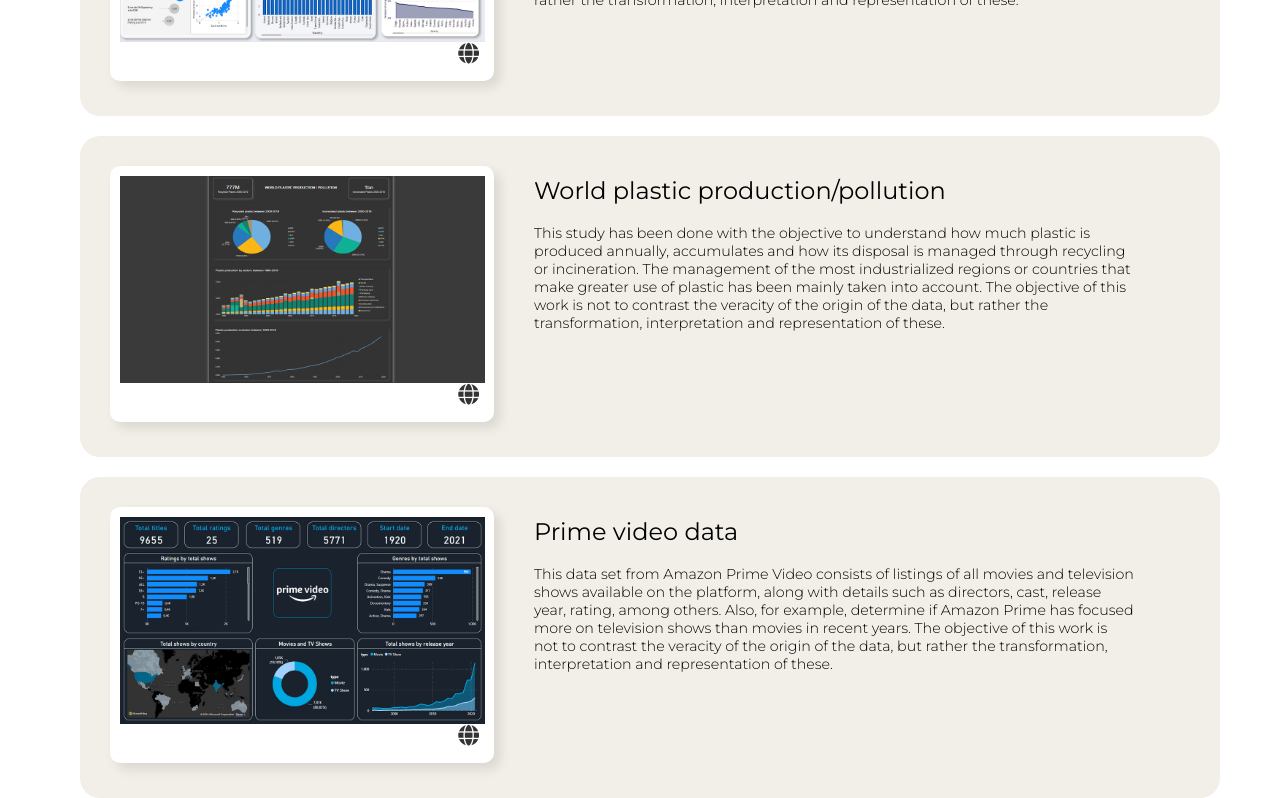
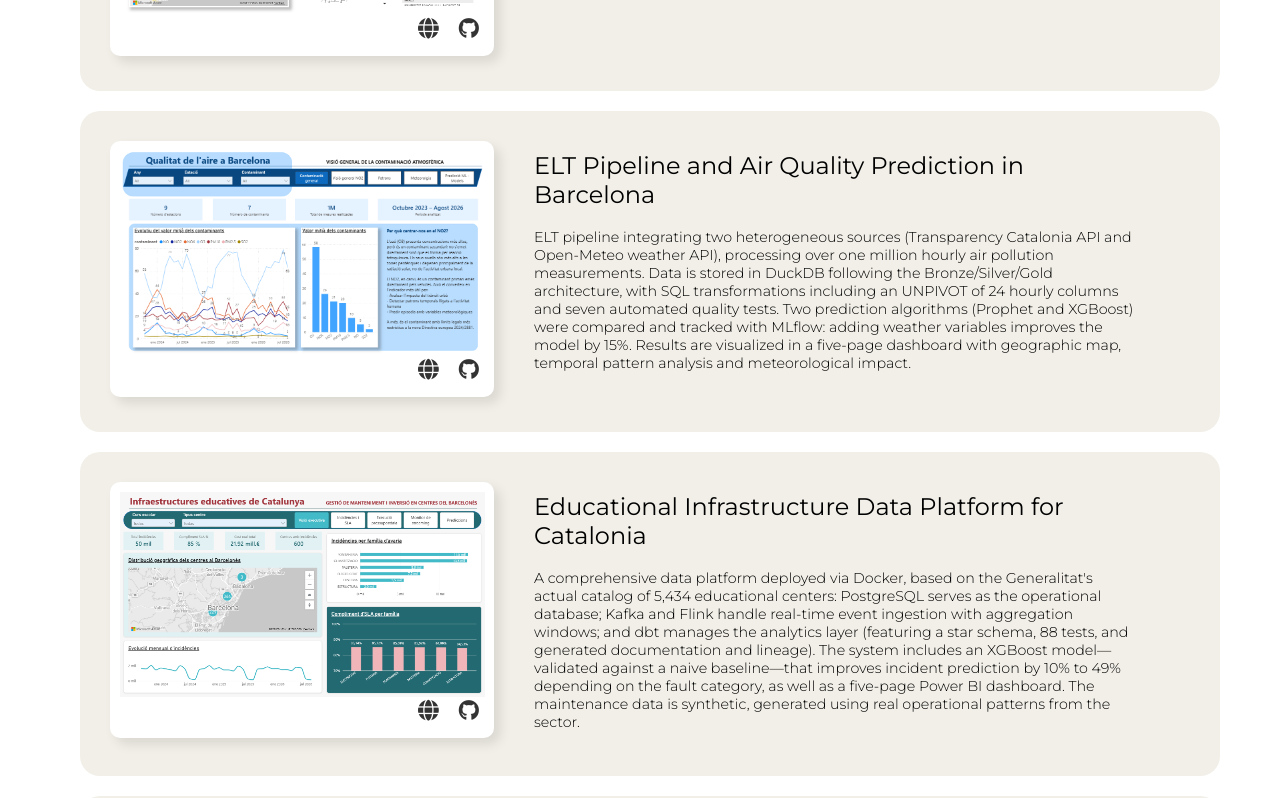
Before and after one commit to KarimGP/Portfolio, a React (Create React App) app: page / in a window 1280 px wide. Shown: the part 2500-3298 px from the top of the page. Built offline with nearby package versions, Linux system fonts and the light colour scheme.

Commit message:
Afegit projecte 3: Infraestructures educatives de Catalunya

```diff
--- a/src/App.js
+++ b/src/App.js
@@ -13,6 +13,7 @@ import hierclustImage from './img/hierclust.png';
 import normiaImage from './img/normia.png';
 import bibliotequesImage from './img/dashboard_biblioteques_etl.png';
 import qualitatAireImage from './img/qualitataire.png';
+import infraeduImage from './img/dashboard_infra_educat.png';
 
 function App() {
   const [language, setLanguage] = useState('en');
@@ -21,12 +22,14 @@ function App() {
   const handleSmoothScroll = (e, id) => {
     e.preventDefault();
     const section = document.querySelector(id);
+    if (section) {
       section.scrollIntoView({ behavior: 'smooth' });
+    }
   };
 
   const changeLanguage = (language) => {
-    i18n.changeLanguage(language); // Change the language
-    setLanguage(language); // Actualizar el estado de language
+    i18n.changeLanguage(language);
+    setLanguage(language);
   };
 
   const handleEmailClick = () => {
@@ -50,26 +53,28 @@ function App() {
         <a href="#!" onClick={() => changeLanguage('es')} className={language === 'es' ? 'active' : ''}>ES</a>
       </div>
 
-      {/* Secciones envueltas en el borde negro */}
       <div className="black-border"></div>
+
       <div id="home" className="section">
         <h1>{t('home.title')}</h1>
         <h2>{t('home.subtitle')}</h2>
         <h3>{t('home.description')}</h3>
       </div>
+
       <div id="projects" className="section">
         <h1>{t('projects.title')}</h1>
         <h2>{t('projects.subtitle')}</h2>
+
         <div className="project-container">
           <div className="project-wrapper">
             <div className="project-card">
               <img src={fpImage} alt="Project 1" className="project-image" />
               <div className="project-links">
                 <a href="https://p01-findpoint.onrender.com" target="_blank" rel="noopener noreferrer" className="project-link">
-                <i className="fas fa-globe"></i>  {/* Icon */}
+                  <i className="fas fa-globe"></i>
                 </a>
                 <a href="https://github.com/KarimGP/P01-FindPoint" target="_blank" rel="noopener noreferrer" className="project-link">
-                <i className="fab fa-github"></i>  {/* GitHub Icon */}
+                  <i className="fab fa-github"></i>
                 </a>
               </div>
             </div>
@@ -79,13 +84,14 @@ function App() {
             <p>{t('projects.findPointDescription')}</p>
           </div>
         </div>
+
         <div className="project-container">
           <div className="project-wrapper">
             <div className="project-card">
               <img src={normiaImage} alt="Project 1" className="project-image" />
               <div className="project-links">
                 <a href="https://normia.vercel.app/" target="_blank" rel="noopener noreferrer" className="project-link">
-                  <i className="fas fa-globe"></i>  {/* Ícono del globo terráqueo */}
+                  <i className="fas fa-globe"></i>
                 </a>
                 <a href="https://github.com/KarimGP/Normia" target="_blank" rel="noopener noreferrer" className="project-link">
                   <i className="fab fa-github"></i>
@@ -98,17 +104,12 @@ function App() {
             <p>{t('projects.normasDescription')}</p>
           </div>
         </div>
+
         <div className="project-container">
           <div className="project-wrapper">
             <div className="project-card">
               <img src={bpfImage} alt="Project 1" className="project-image" />
               <div className="project-links">
-                <a href="https://github.com/KarimGP" target="_blank" rel="noopener noreferrer" className="project-link">
-                  {/*<i className="fas fa-globe"></i>
-                </a>
-                <a href="https://github.com/KarimGP" target="_blank" rel="noopener noreferrer" className="project-link">
-                  <i className="fab fa-github"></i>*/}
-                </a>
               </div>
             </div>
           </div>
@@ -118,16 +119,23 @@ function App() {
           </div>
         </div>
       </div>
+
       <div id="data" className="section">
         <h1>{t('data.title')}</h1>
         <h2>{t('data.subtitle')}</h2>
+
+        {/* PROJECTES ANTICS OCULTS TEMPORALMENT
+            (World Happiness, World Plastic, Prime Video)
+            Per tornar-los a mostrar, canvia false per true */}
+        {false && (
+          <>
             <div className="data-container">
               <div className="project-wrapper">
                 <div className="project-card">
                   <img src={whapImage} alt="Project 1" className="project-image" />
                   <div className="project-links">
                     <a href="https://app.powerbi.com/view?r=eyJrIjoiNmFiMTE5ODYtMmEzMi00MmIyLWExNTUtZTU3ZDdhNzAwMjQ1IiwidCI6IjE2MDMzYWMxLTJiNWMtNDMzMC1hYjM1LTM3YTY5OGIyZmQ0MSIsImMiOjl9" target="_blank" rel="noopener noreferrer" className="project-link">
-                  <i className="fas fa-globe"></i>  {/* Ícono del globo terráqueo */}
+                      <i className="fas fa-globe"></i>
                     </a>
                   </div>
                 </div>
@@ -137,13 +145,14 @@ function App() {
                 <p>{t('projects.worldHappinessDescription')}</p>
               </div>
             </div>
+
             <div className="data-container">
               <div className="project-wrapper">
                 <div className="project-card">
                   <img src={wplasticImage} alt="Project 1" className="project-image" />
                   <div className="project-links">
                     <a href="https://app.powerbi.com/view?r=eyJrIjoiOWMyZjM5OTctNzAxNi00ZmZjLWJhY2ItYTY1YjFlODRmZGIzIiwidCI6IjE2MDMzYWMxLTJiNWMtNDMzMC1hYjM1LTM3YTY5OGIyZmQ0MSIsImMiOjl9" target="_blank" rel="noopener noreferrer" className="project-link">
-                  <i className="fas fa-globe"></i>  {/* Ícono del globo terráqueo */}
+                      <i className="fas fa-globe"></i>
                     </a>
                   </div>
                 </div>
@@ -153,13 +162,14 @@ function App() {
                 <p>{t('projects.worldPlasticDescription')}</p>
               </div>
             </div>
+
             <div className="data-container">
               <div className="project-wrapper">
                 <div className="project-card">
                   <img src={primeImage} alt="Project 1" className="project-image" />
                   <div className="project-links">
                     <a href="https://app.powerbi.com/view?r=eyJrIjoiN2FlMjFmYTMtNTUwNC00OGI5LThlMTgtZTRkZmNjZGRmM2VkIiwidCI6IjE2MDMzYWMxLTJiNWMtNDMzMC1hYjM1LTM3YTY5OGIyZmQ0MSIsImMiOjl9" target="_blank" rel="noopener noreferrer" className="project-link">
-                  <i className="fas fa-globe"></i>  {/* Ícono del globo terráqueo */}
+                      <i className="fas fa-globe"></i>
                     </a>
                   </div>
                 </div>
@@ -169,6 +179,9 @@ function App() {
                 <p>{t('projects.primeDescription')}</p>
               </div>
             </div>
+          </>
+        )}
+
         <div className="data-container">
           <div className="project-wrapper">
             <div className="project-card">
@@ -176,6 +189,9 @@ function App() {
               <div className="project-links">
                 <a href="https://app.powerbi.com/view?r=eyJrIjoiOGE0YjFkMTUtY2VhNS00M2M2LWJiYjEtMTE5MjI0YzhhY2NlIiwidCI6IjE2MDMzYWMxLTJiNWMtNDMzMC1hYjM1LTM3YTY5OGIyZmQ0MSIsImMiOjl9" target="_blank" rel="noopener noreferrer" className="project-link">
                   <i className="fas fa-globe"></i>
+                </a>
+                <a href="https://github.com/KarimGP/PR1_Biblioteques_cat_etl" target="_blank" rel="noopener noreferrer" className="project-link">
+                  <i className="fab fa-github"></i>
                 </a>
               </div>
             </div>
@@ -185,6 +201,7 @@ function App() {
             <p>{t('projects.bibliotequesEtlDescription')}</p>
           </div>
         </div>
+
         <div className="data-container">
           <div className="project-wrapper">
             <div className="project-card">
@@ -192,6 +209,9 @@ function App() {
               <div className="project-links">
                 <a href="https://app.powerbi.com/view?r=eyJrIjoiYjE4MmVkZTEtNzM4Yy00OGFiLTg5ZjAtZWNhMTEwY2M4NWExIiwidCI6IjE2MDMzYWMxLTJiNWMtNDMzMC1hYjM1LTM3YTY5OGIyZmQ0MSIsImMiOjl9" target="_blank" rel="noopener noreferrer" className="project-link">
                   <i className="fas fa-globe"></i>
+                </a>
+                <a href="https://github.com/KarimGP/PR2_Qualitat_aire_bcn" target="_blank" rel="noopener noreferrer" className="project-link">
+                  <i className="fab fa-github"></i>
                 </a>
               </div>
             </div>
@@ -201,13 +221,34 @@ function App() {
             <p>{t('projects.qualitatAireDescription')}</p>
           </div>
         </div>
+
+        <div className="data-container">
+          <div className="project-wrapper">
+            <div className="project-card">
+              <img src={infraeduImage} alt="Project 1" className="project-image" />
+              <div className="project-links">
+                <a href="https://app.powerbi.com/view?r=eyJrIjoiYzI1OThmNzgtNmU4Ni00MDhiLThhNTYtOTEwZjYxNDkwMmNjIiwidCI6IjE2MDMzYWMxLTJiNWMtNDMzMC1hYjM1LTM3YTY5OGIyZmQ0MSIsImMiOjl9" target="_blank" rel="noopener noreferrer" className="project-link">
+                  <i className="fas fa-globe"></i>
+                </a>
+                <a href="https://github.com/KarimGP/PR3_Infraestructures_edu_cat" target="_blank" rel="noopener noreferrer" className="project-link">
+                  <i className="fab fa-github"></i>
+                </a>
+              </div>
+            </div>
+          </div>
+          <div className="project-description">
+            <h2>{t('projects.infraeduTitle')}</h2>
+            <p>{t('projects.infraeduDescription')}</p>
+          </div>
+        </div>
+
         <div className="data-container">
           <div className="project-wrapper">
             <div className="project-card">
               <img src={polyregImage} alt="Project 1" className="project-image" />
               <div className="project-links">
                 <a href={`${process.env.PUBLIC_URL}/resources/polynomial_regression.html`} target="_blank" rel="noopener noreferrer" className="project-link">
-                  <i className="fas fa-globe"></i>  {/* Ícono del globo terráqueo */}
+                  <i className="fas fa-globe"></i>
                 </a>
               </div>
             </div>
@@ -217,13 +258,14 @@ function App() {
             <p>{t('projects.polynomialRegressionDescription')}</p>
           </div>
         </div>
+
         <div className="data-container">
           <div className="project-wrapper">
             <div className="project-card">
               <img src={hierclustImage} alt="Project 1" className="project-image" />
               <div className="project-links">
                 <a href={`${process.env.PUBLIC_URL}/resources/hierarchical_clustering.html`} target="_blank" rel="noopener noreferrer" className="project-link">
-                  <i className="fas fa-globe"></i>  {/* Ícono del globo terráqueo */}
+                  <i className="fas fa-globe"></i>
                 </a>
               </div>
             </div>
@@ -234,6 +276,7 @@ function App() {
           </div>
         </div>
       </div>
+
       <div id="contact" className="section">
         <h3>  </h3>
         <p>
--- a/src/locales/ca/translation.json
+++ b/src/locales/ca/translation.json
@@ -26,11 +26,13 @@
       "bibliotequesEtlTitle": "Pipeline ETL Biblioteques de Catalunya",
       "bibliotequesEtlDescription": "Pipeline ETL complet que extreu 898 biblioteques de l'API de Transparència Catalunya, les transforma amb Python i Pandas, i les carrega a DuckDB seguint l'arquitectura Bronze/Silver/Gold. Les dades es visualitzen amb Power BI mitjançant un dashboard interactiu amb mapa geogràfic, KPIs per comarca i municipi, i filtres dinàmics. El pipeline s'executa automàticament mitjançant Windows Task Scheduler. Aquest projecte demostra el cicle complet d'enginyeria de dades: extracció d'una API pública, transformació, neteja i modelatge de dades, i visualització final en BI.",
       "qualitatAireTitle": "Pipeline ELT i predicció de la qualitat de l'aire a Barcelona",
-      "qualitatAireDescription": "Pipeline ELT que integra dues fonts heterogènies (API de Transparència Catalunya i API meteorològica Open-Meteo) i processa més d'un milió de mesures horàries de contaminació atmosfèrica. Les dades s'emmagatzemen a DuckDB seguint l'arquitectura Bronze/Silver/Gold, amb transformacions SQL que inclouen un UNPIVOT de 24 columnes horàries i set tests automàtics de qualitat. S'han comparat dos algoritmes de predicció (Prophet i XGBoost) registrant els experiments amb MLflow: incorporar variables meteorològiques millora el model un 15%. Els resultats es visualitzen en un dashboard de cinc pàgines amb mapa geogràfic, anàlisi de patrons temporals i impacte meteorològic."
+      "qualitatAireDescription": "Pipeline ELT que integra dues fonts heterogènies (API de Transparència Catalunya i API meteorològica Open-Meteo) i processa més d'un milió de mesures horàries de contaminació atmosfèrica. Les dades s'emmagatzemen a DuckDB seguint l'arquitectura Bronze/Silver/Gold, amb transformacions SQL que inclouen un UNPIVOT de 24 columnes horàries i set tests automàtics de qualitat. S'han comparat dos algoritmes de predicció (Prophet i XGBoost) registrant els experiments amb MLflow: incorporar variables meteorològiques millora el model un 15%. Els resultats es visualitzen en un dashboard de cinc pàgines amb mapa geogràfic, anàlisi de patrons temporals i impacte meteorològic.",
+      "infraeduTitle": "Plataforma de dades d'infraestructures educatives de Catalunya",
+      "infraeduDescription": "Plataforma de dades completa desplegada amb Docker sobre el catàleg real de 5.434 centres docents de la Generalitat: PostgreSQL com a base operacional, Kafka i Flink per a la ingesta d'esdeveniments en temps real amb finestres d'agregació, i dbt per a la capa analítica (esquema en estrella, 88 tests, documentació i llinatge generats). Inclou un model XGBoost validat contra una baseline naïf que millora la predicció d'incidències entre un 10% i un 49% segons la família d'avaria, i un dashboard de Power BI de cinc pàgines. Les dades de manteniment són sintètiques, generades amb patrons operatius reals del sector."
     },
     "data": {
       "title": "Dades",
-      "subtitle": "Alguns exemples d'exercicis i petits projectes sobre análisis i ciència de dades que he anat realitzant en diferents cursos."
+      "subtitle": "Alguns exemples de projectes que he anat realitzant per l'aprenentage d'anàlisi de dades i ML."
     },
     "contact": {
       "sendEmail": "Enviar un correu"
--- a/src/locales/en/translation.json
+++ b/src/locales/en/translation.json
@@ -26,11 +26,13 @@
       "bibliotequesEtlTitle": "ETL Pipeline of Catalonia Libraries",
       "bibliotequesEtlDescription": "Complete ETL pipeline that extracts 898 libraries from the Transparency Catalonia API, transforms them with Python and Pandas, and loads them into DuckDB following the Bronze/Silver/Gold architecture. The data is visualized with Power BI through an interactive dashboard with geographic map, KPIs by region and municipality, and dynamic filters. The pipeline runs automatically via Windows Task Scheduler. This project demonstrates the complete data engineering cycle: extraction from a public API, data transformation, cleaning and modeling and final BI visualization.",
       "qualitatAireTitle": "ELT Pipeline and Air Quality Prediction in Barcelona",
-        "qualitatAireDescription": "ELT pipeline integrating two heterogeneous sources (Transparency Catalonia API and Open-Meteo weather API), processing over one million hourly air pollution measurements. Data is stored in DuckDB following the Bronze/Silver/Gold architecture, with SQL transformations including an UNPIVOT of 24 hourly columns and seven automated quality tests. Two prediction algorithms (Prophet and XGBoost) were compared and tracked with MLflow: adding weather variables improves the model by 15%. Results are visualized in a five-page dashboard with geographic map, temporal pattern analysis and meteorological impact."
+      "qualitatAireDescription": "ELT pipeline integrating two heterogeneous sources (Transparency Catalonia API and Open-Meteo weather API), processing over one million hourly air pollution measurements. Data is stored in DuckDB following the Bronze/Silver/Gold architecture, with SQL transformations including an UNPIVOT of 24 hourly columns and seven automated quality tests. Two prediction algorithms (Prophet and XGBoost) were compared and tracked with MLflow: adding weather variables improves the model by 15%. Results are visualized in a five-page dashboard with geographic map, temporal pattern analysis and meteorological impact.",
+      "infraeduTitle": "Educational Infrastructure Data Platform for Catalonia",
+      "infraeduDescription": "A comprehensive data platform deployed via Docker, based on the Generalitat's actual catalog of 5,434 educational centers: PostgreSQL serves as the operational database; Kafka and Flink handle real-time event ingestion with aggregation windows; and dbt manages the analytics layer (featuring a star schema, 88 tests, and generated documentation and lineage). The system includes an XGBoost model—validated against a naive baseline—that improves incident prediction by 10% to 49% depending on the fault category, as well as a five-page Power BI dashboard. The maintenance data is synthetic, generated using real operational patterns from the sector."
     },
     "data": {
       "title": "Data",
-      "subtitle": "Some examples of exercises and little projects about data analytics and data science that I have been doing in different courses."
+      "subtitle": "Some examples of projects I have worked on to learn data analytics and ML."
     },
     "contact": {
       "sendEmail": "Send an email"
--- a/src/locales/es/translation.json
+++ b/src/locales/es/translation.json
@@ -26,11 +26,13 @@
       "bibliotequesEtlTitle": "Pipeline ETL Bibliotecas de Cataluña",
       "bibliotequesEtlDescription": "Pipeline ETL completo que extrae 898 bibliotecas de la API de Transparencia Cataluña, las transforma con Python y Pandas, y las carga en DuckDB siguiendo la arquitectura Bronze/Silver/Gold. Los datos se visualizan con Power BI mediante un dashboard interactivo con mapa geográfico, KPIs por comarca y municipio, y filtros dinámicos. El pipeline se ejecuta automáticamente mediante Windows Task Scheduler. Este proyecto demuestra el ciclo completo de ingeniería de datos: extracción de una API pública, transformación, limpieza y modelado de datos, y visualización final en BI.",
       "qualitatAireTitle": "Pipeline ELT y predicción de la calidad del aire en Barcelona",
-      "qualitatAireDescription": "Pipeline ELT que integra dos fuentes heterogéneas (API de Transparencia Cataluña y API meteorológica Open-Meteo) y procesa más de un millón de mediciones horarias de contaminación atmosférica. Los datos se almacenan en DuckDB siguiendo la arquitectura Bronze/Silver/Gold, con transformaciones SQL que incluyen un UNPIVOT de 24 columnas horarias y siete tests automáticos de calidad. Se han comparado dos algoritmos de predicción (Prophet y XGBoost) registrando los experimentos con MLflow: incorporar variables meteorológicas mejora el modelo un 15%. Los resultados se visualizan en un dashboard de cinco páginas con mapa geográfico, análisis de patrones temporales e impacto meteorológico."
+      "qualitatAireDescription": "Pipeline ELT que integra dos fuentes heterogéneas (API de Transparencia Cataluña y API meteorológica Open-Meteo) y procesa más de un millón de mediciones horarias de contaminación atmosférica. Los datos se almacenan en DuckDB siguiendo la arquitectura Bronze/Silver/Gold, con transformaciones SQL que incluyen un UNPIVOT de 24 columnas horarias y siete tests automáticos de calidad. Se han comparado dos algoritmos de predicción (Prophet y XGBoost) registrando los experimentos con MLflow: incorporar variables meteorológicas mejora el modelo un 15%. Los resultados se visualizan en un dashboard de cinco páginas con mapa geográfico, análisis de patrones temporales e impacto meteorológico.",
+      "infraeduTitle": "Plataforma de datos de infraestructuras educativas de Cataluña",
+      "infraeduDescription": "Plataforma de datos completa desplegada con Docker sobre el catálogo real de 5.434 centros docentes de la Generalitat: PostgreSQL como base operacional, Kafka y Flink para la ingesta de eventos en tiempo real con ventanas de agregación, y dbt para la capa analítica (esquema en estrella, 88 tests, documentación y linaje). Incluye un modelo XGBoost validado contra una baseline naif que mejora la predicción de incidencias entre un 10% y un 49% según la familia de avería y un dashboard de Power BI de cinco páginas. Los datos de mantenimiento son sintéticos, generados con patrones operativos reales del sector."
     },
     "data": {
       "title": "Datos",
-      "subtitle": "Algunos ejemplos de ejercicios y pequeños proyectos sobre análisis y ciencia de datos que he estado realizando en diferentes cursos."
+      "subtitle": "Algunos ejemplos de proyectos que he ido realizando para el aprendizaje de análisis de datos y ML."
     },
     "contact": {
       "sendEmail": "Enviar un correo"
```
Also changed, not shown: src/img/dashboard_infra_educat.png (added). Lines whose indentation alone changed are shown as unchanged.
